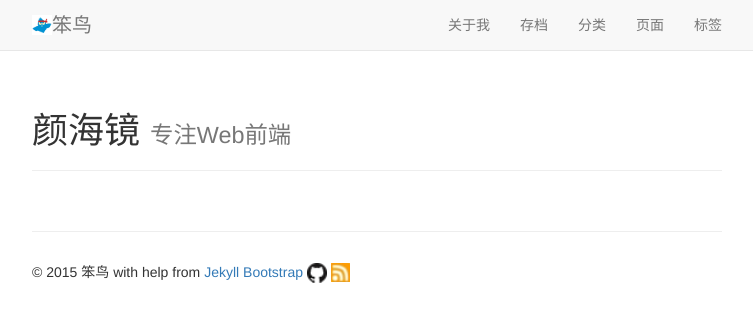
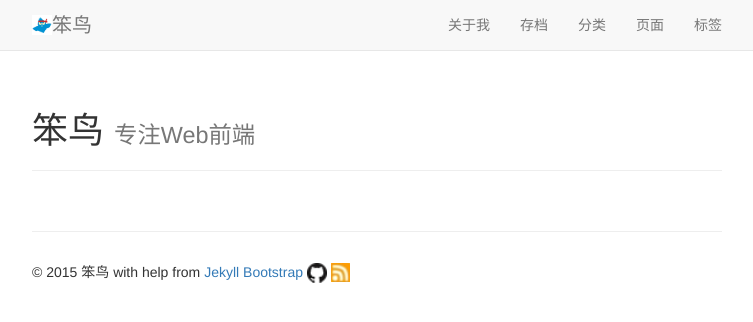
Before and after one commit to stupidnb/stupidnb, a Jekyll site: the page built from index.md, in a window 1280 px wide. Shown: the top 322 px of the page, without its empty margins (263-1016 px from the left). Built offline with Jekyll 4.4.1, drawn with Linux system fonts in a browser that asks for light colours; nearby versions of some CDN libraries; library files that are not in the unit come from our copies.

Commit message:
Update index.md

```diff
--- a/index.md
+++ b/index.md
@@ -1,6 +1,6 @@
 ---
 layout: page
-title: 颜海镜
+title: 笨鸟
 tagline: 专注Web前端
 ---
 {% include JB/setup %}
```
